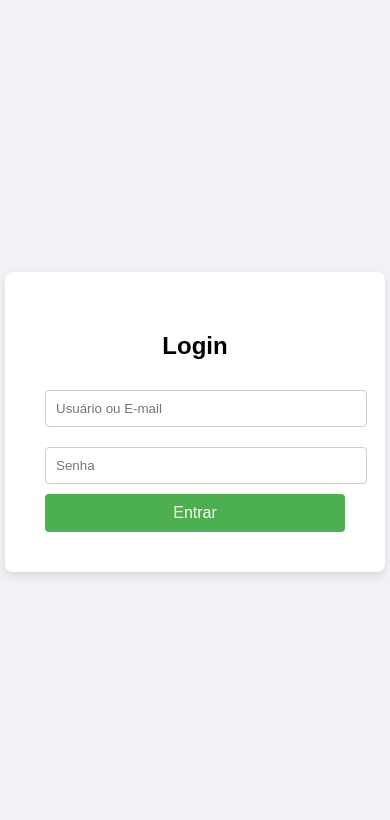
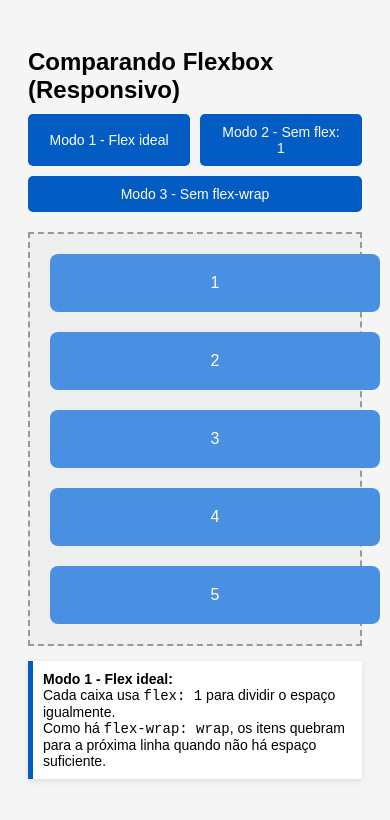
Before and after one commit to dyegomelo20/teste-do-curso, a plain HTML site: page index.html in a window 390 px wide. Drawn offline with Linux system fonts and the light colour scheme.

Commit message:
Aprendedo algums coisas no css

```diff
--- a/index.html
+++ b/index.html
@@ -1,67 +1,172 @@
 <!DOCTYPE html>
-<html lang="pt-BR">
+<html lang="pt-br">
 <head>
-  <meta charset="UTF-8">
-  <meta name="viewport" content="width=device-width, initial-scale=1.0">
-  <title>Login</title>
+  <meta charset="UTF-8" />
+  <meta name="viewport" content="width=device-width, initial-scale=1.0"/>
+  <title>Comparativo Flexbox Responsivo</title>
   <style>
     body {
-      background-color: #f0f2f5;
-      display: flex;
-      justify-content: center;
-      align-items: center;
-      height: 100vh;
-      margin: 0;
-      font-family: Arial, sans-serif;
+      font-family: sans-serif;
+      padding: 20px;
+      background: #f5f5f5;
     }
 
-    .login-container {
-      background-color: white;
-      padding: 40px;
-      border-radius: 8px;
-      box-shadow: 0 4px 10px rgba(0, 0, 0, 0.1);
-      width: 300px;
+    h2 {
+      margin-bottom: 10px;
     }
 
-    .login-container h2 {
-      text-align: center;
+    .controls {
       margin-bottom: 20px;
+      display: flex;
+      flex-wrap: wrap;
+      gap: 10px;
     }
 
-    .login-container input {
-      width: 100%;
-      padding: 10px;
-      margin: 10px 0;
-      border: 1px solid #ccc;
-      border-radius: 4px;
+    button {
+      padding: 10px 20px;
+      border: none;
+      background-color: #025cc4;
+      color: white;
+      border-radius: 5px;
+      cursor: pointer;
+      flex: 1;
+      min-width: 150px;
     }
 
-    .login-container button {
-      width: 100%;
-      padding: 10px;
-      background-color: #4CAF50;
-      border: none;
-      color: white;
-      font-size: 16px;
-      border-radius: 4px;
-      cursor: pointer;
+    .flex-container {
+      display: flex;
+      gap: 20px;
+      background: #eee;
+      padding: 20px;
+      border: 2px dashed #999;
+      min-height: 200px;
+      transition: all 0.4s;
+      flex-wrap: wrap;
     }
 
-    .login-container button:hover {
-      background-color: #45a049;
+    .box {
+      background-color: #4a90e2;
+      color: white;
+      text-align: center;
+      padding: 30px;
+      font-size: 20px;
+      border-radius: 8px;
+      transition: all 0.3s;
+    }
+
+    .description {
+      margin-top: 15px;
+      background-color: #ffffff;
+      padding: 15px;
+      border-left: 5px solid #025cc4;
+      box-shadow: 0 2px 6px rgba(0,0,0,0.1);
+      max-width: 700px;
+    }
+
+    /* Modos */
+    .mode-1 .box {
+      flex: 1;
+      min-width: 200px;
+    }
+
+    .mode-2 .box {
+      width: 200px;
+    }
+
+    .mode-3 {
+      flex-wrap: nowrap;
+    }
+
+    .mode-3 .box {
+      flex: 1;
+      min-width: 200px;
+    }
+
+    /* RESPONSIVIDADE */
+    @media (max-width: 768px) {
+      .mode-1 .box,
+      .mode-3 .box {
+        min-width: 100%;
+      }
+
+      .mode-2 .box {
+        width: 100%;
+      }
+
+      .description {
+        font-size: 15px;
+      }
+
+      button {
+        font-size: 14px;
+      }
+    }
+
+    @media (max-width: 480px) {
+      .box {
+        font-size: 16px;
+        padding: 20px;
+      }
+
+      .description {
+        font-size: 14px;
+        padding: 10px;
+      }
     }
   </style>
 </head>
 <body>
 
-  <div class="login-container">
-    <h2>Login</h2>
-    <form>
-      <input type="text" placeholder="Usuário ou E-mail" required>
-      <input type="password" placeholder="Senha" required>
-      <button type="submit">Entrar</button>
-    </form>
+  <h2>Comparando Flexbox (Responsivo)</h2>
+
+  <div class="controls">
+    <button onclick="setMode(1)">Modo 1 - Flex ideal</button>
+    <button onclick="setMode(2)">Modo 2 - Sem flex: 1</button>
+    <button onclick="setMode(3)">Modo 3 - Sem flex-wrap</button>
   </div>
+
+  <div id="flexContainer" class="flex-container mode-1">
+    <div class="box">1</div>
+    <div class="box">2</div>
+    <div class="box">3</div>
+    <div class="box">4</div>
+    <div class="box">5</div>
+  </div>
+
+  <div id="description" class="description">
+    <strong>Modo 1 - Flex ideal:</strong><br/>
+    Cada caixa usa <code>flex: 1</code> para dividir o espaço igualmente.<br/>
+    Como há <code>flex-wrap: wrap</code>, os itens quebram para a próxima linha quando não há espaço suficiente.
+  </div>
+
+  <script>
+    const description = document.getElementById("description");
+
+    function setMode(mode) {
+      const container = document.getElementById("flexContainer");
+      container.className = "flex-container mode-" + mode;
+
+      if (mode === 1) {
+        description.innerHTML = `
+          <strong>Modo 1 - Flex ideal:</strong><br/>
+          Cada caixa usa <code>flex: 1</code> para dividir o espaço igualmente.<br/>
+          Como há <code>flex-wrap: wrap</code>, os itens quebram para a próxima linha quando não há espaço suficiente.
+        `;
+      } else if (mode === 2) {
+        description.innerHTML = `
+          <strong>Modo 2 - Sem flex: 1:</strong><br/>
+          As caixas têm largura fixa com <code>width: 200px</code>.<br/>
+          Mesmo com <code>flex-wrap: wrap</code>, elas não se adaptam dinamicamente ao espaço restante.
+        `;
+      } else if (mode === 3) {
+        description.innerHTML = `
+          <strong>Modo 3 - Sem flex-wrap:</strong><br/>
+          As caixas usam <code>flex: 1</code>, mas <code>flex-wrap</code> está desativado.<br/>
+          Isso faz os elementos se esticarem em uma única linha, podendo "vazar" da tela.
+        `;
+      }
+    }
+  </script>
 
 </body>
 </html>
```
Also changed, not shown: altenalogineregistro/index.html (added, +33 -0 lines), altenalogineregistro/javascrip.js (added, +10 -0 lines), altenalogineregistro/style/style.css (added, +28 -0 lines), teste/index.html (+96 -11 lines).
